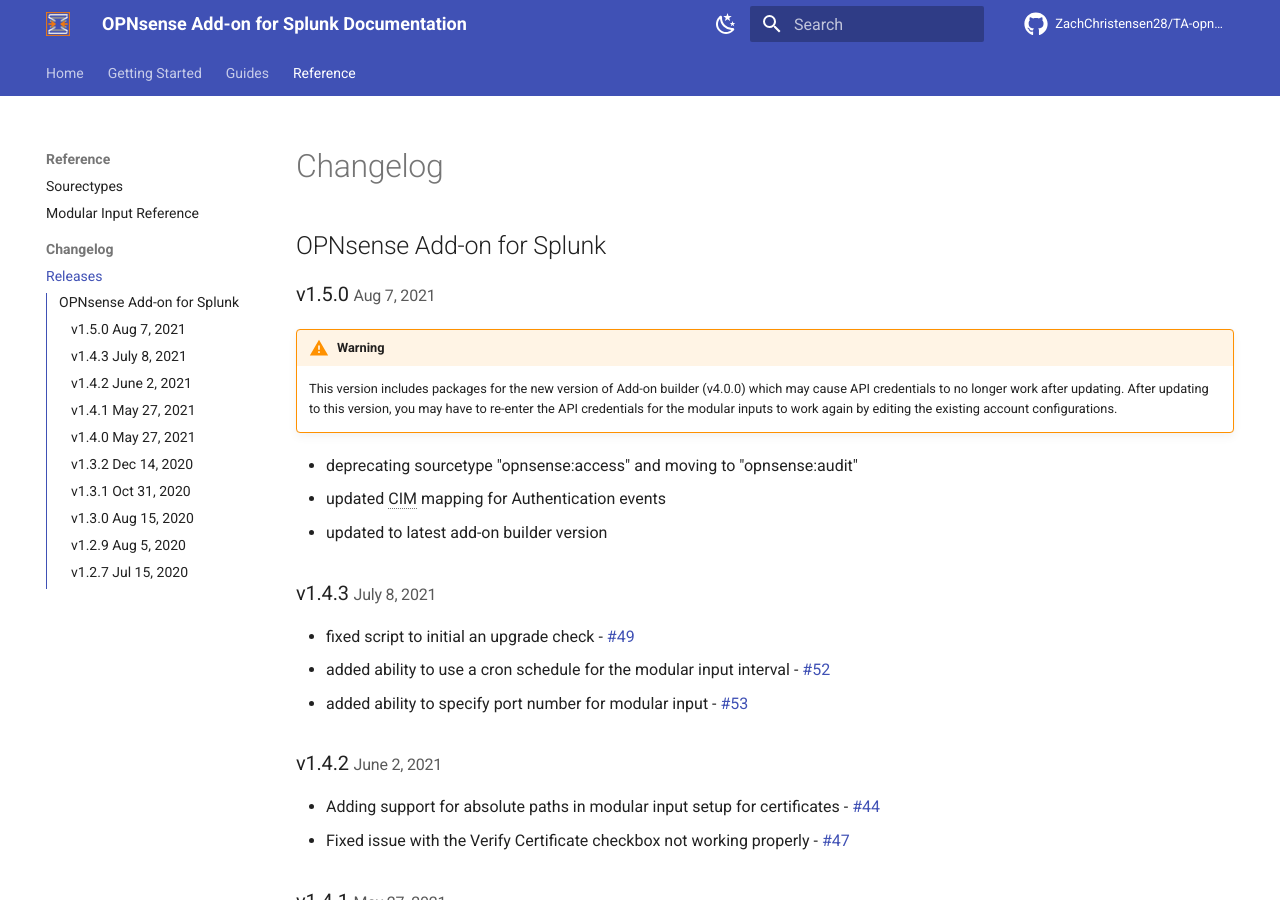
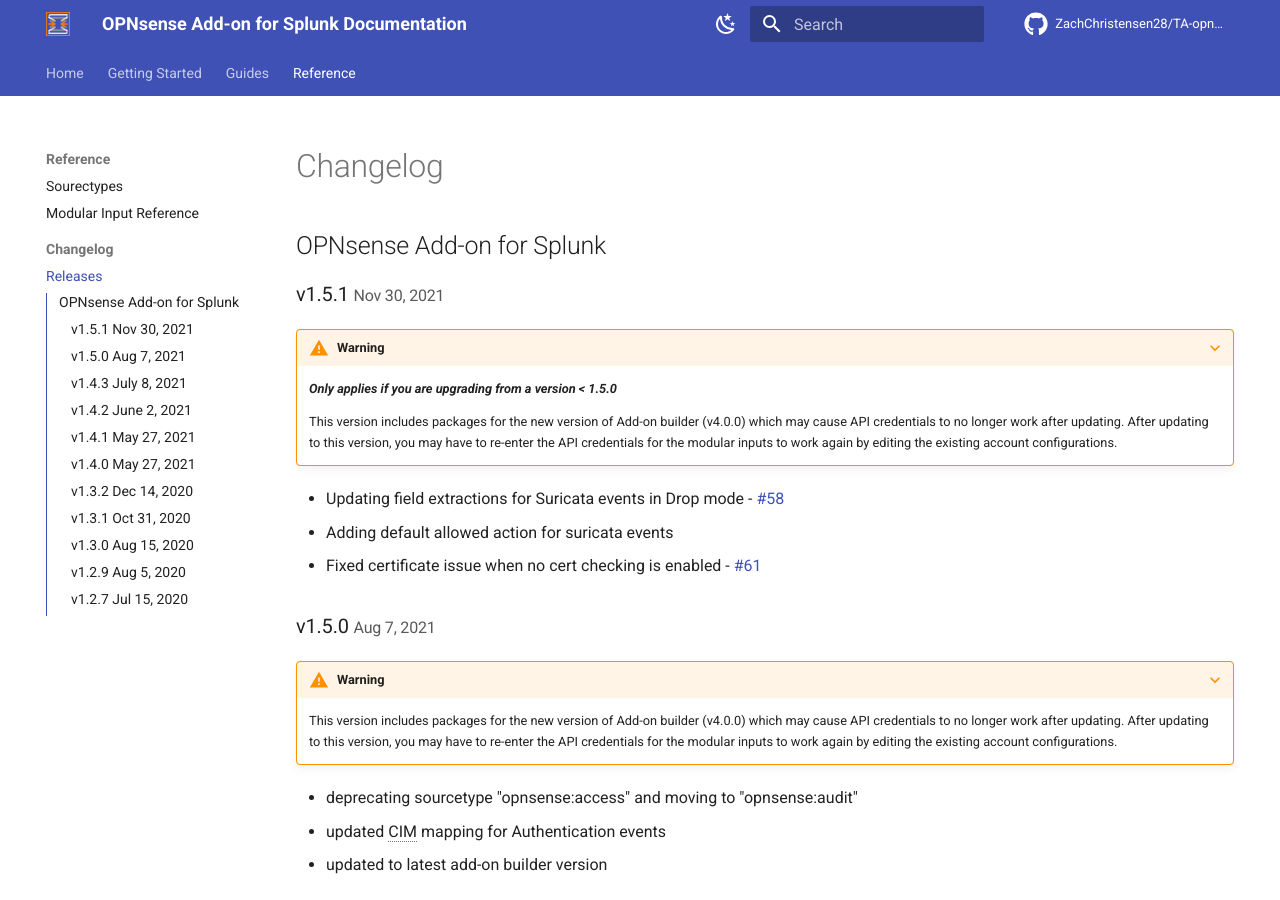
Before and after one commit to ZachChristensen28/splunk-opnsense-ta-documentation, an MkDocs documentation site: the page built from docs/reference/releases/index.md, in a window 1280 px wide and 900 px high. Built offline with MkDocs 1.6.1 and Material for MkDocs 9.7.7, drawn with Linux system fonts in a browser that asks for light colours; comment, search, counter and statistics services are not loaded.

Commit message:
adding release notes
Signed-off-by: Zach Christensen <23529374+ZachChristensen28@users.noreply.github.com>

```diff
--- a/docs/reference/releases/index.md
+++ b/docs/reference/releases/index.md
@@ -2,9 +2,20 @@
 
 ## OPNsense Add-on for Splunk
 
+### v1.5.1 <small>Nov 30, 2021</small>
+
+???+ warning
+    **_Only applies if you are upgrading from a version < 1.5.0_**
+
+    This version includes packages for the new version of Add-on builder (v4.0.0) which may cause API credentials to no longer work after updating. After updating to this version, you may have to re-enter the API credentials for the modular inputs to work again by editing the existing account configurations.
+
+- Updating field extractions for Suricata events in Drop mode - [#58](https://github.com/ZachChristensen28/TA-opnsense/issues/58)
+- Adding default allowed action for suricata events
+- Fixed certificate issue when no cert checking is enabled - [#61](https://github.com/ZachChristensen28/TA-opnsense/issues/61)
+
 ### v1.5.0 <small>Aug 7, 2021</small>
 
-!!! warning
+???+ warning
     This version includes packages for the new version of Add-on builder (v4.0.0) which may cause API credentials to no longer work after updating. After updating to this version, you may have to re-enter the API credentials for the modular inputs to work again by editing the existing account configurations.
 
 * deprecating sourcetype "opnsense:access" and moving to "opnsense:audit"
```
